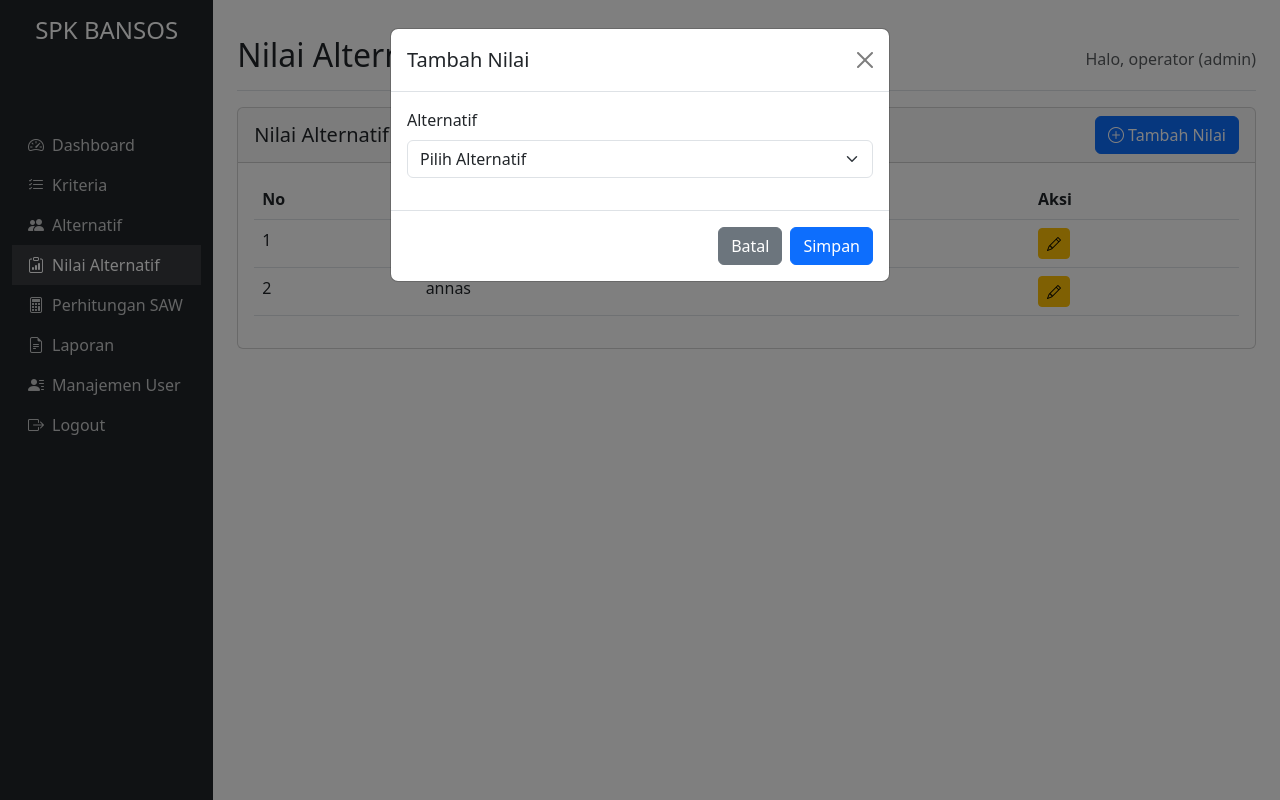
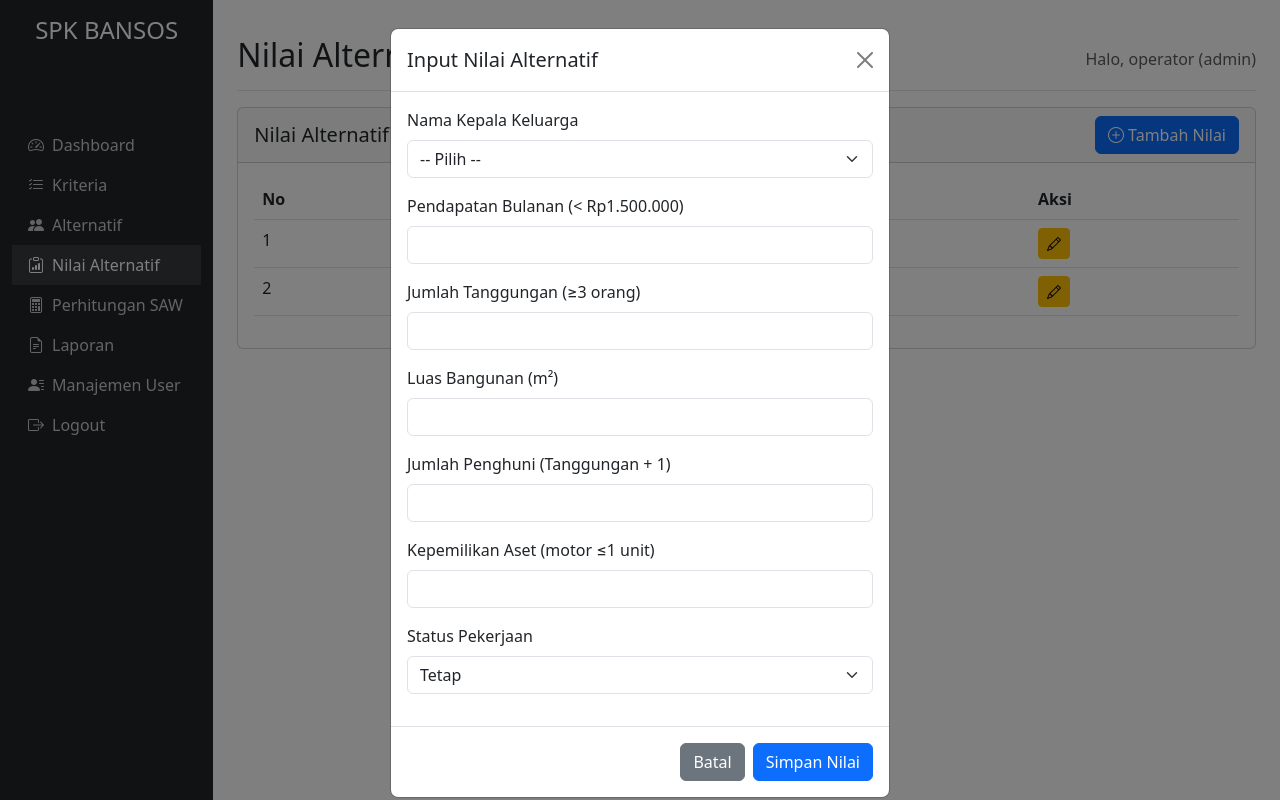
Before and after one commit to tqufkrrhmn/SPK-PENERIMAAN-BANSOS, a Flask app: page /nilai in a window 1280 px wide, after a click on "Tambah Nilai". Run offline with Flask 3, Linux system fonts and the light colour scheme; a user stored in the database is signed in; data comes from the database, SQL or seed files in the repository; data that the repository does not hold is empty; some libraries are stand-ins or nearby versions.

Commit message:
perbaikan terbaru

```diff
--- a/src/app.py
+++ b/src/app.py
@@ -332,7 +332,7 @@ def nilai():
     cursor = mysql.connection.cursor(MySQLdb.cursors.DictCursor)
 
     if request.method == 'POST':
-        alternatif_id = request.form['alternatif']
+        alternatif_id = request.form['alternatif_id']
 
         # Hapus nilai lama jika ada
         cursor.execute("DELETE FROM nilai_alternatif WHERE id_alternatif = %s", (alternatif_id,))
@@ -534,3 +534,92 @@ def delete_user(id):
 
 if __name__ == '__main__':
     app.run(debug=True)
+
+
+@app.route("/nilai", methods=["GET", "POST"])
+def nilai():
+    cursor = mysql.connection.cursor(MySQLdb.cursors.DictCursor)
+
+
+    if request.method == "POST":
+        id_alternatif = request.form.get("id_alternatif")
+        if id_alternatif:
+            nilai_kriteria = {}
+            for i in range(1, 6):
+                nilai_kriteria[i] = request.form.get(f'kriteria_{i}')
+
+            # Hitung nilai cost otomatis untuk kriteria 3 (kondisi tempat tinggal)
+            try:
+                luas = float(nilai_kriteria[3])
+                tanggungan = int(nilai_kriteria[2])
+                nilai_kriteria[3] = luas / (tanggungan + 1)
+            except:
+                nilai_kriteria[3] = 0
+
+            for id_kriteria, nilai in nilai_kriteria.items():
+                cursor.execute("REPLACE INTO nilai (id_alternatif, id_kriteria, nilai) VALUES (?, ?, ?)",
+                            (id_alternatif, id_kriteria, float(nilai)))
+            conn.commit()
+        return redirect(url_for("nilai"))
+
+
+    # Method GET - tampilkan data
+    cursor.execute("SELECT * FROM alternatif")
+    alternatif_list = cursor.fetchall()
+
+    cursor.execute("SELECT * FROM kriteria")
+    kriteria_list = cursor.fetchall()
+
+    # Ambil data nilai untuk ditampilkan di tabel
+    cursor.execute("""
+        SELECT a.id_alternatif, a.nama_kepala_keluarga, k.nama_kriteria, n.nilai
+        FROM alternatif a
+        LEFT JOIN nilai_alternatif n ON a.id_alternatif = n.id_alternatif
+        LEFT JOIN kriteria k ON n.id_kriteria = k.id_kriteria
+    """)
+    nilai_data = cursor.fetchall()
+
+    return render_template("nilai.html", alternatif_list=alternatif_list, kriteria_list=kriteria_list, nilai_data=nilai_data)
+
+
+
+@app.route("/perhitungan", methods=["GET", "POST"])
+def perhitungan():
+    cursor = mysql.connection.cursor(MySQLdb.cursors.DictCursor)
+    hasil_saw = hitung_saw()
+
+    if request.method == "POST":
+        # Simpan hasil ke laporan
+        tanggal = datetime.datetime.now().strftime("%Y-%m-%d %H:%M:%S")
+        for row in hasil_saw["ranking"]:
+            cursor.execute("INSERT INTO laporan (id_alternatif, nilai_akhir, tanggal) VALUES (%s, %s, %s)",
+                           (row["id_alternatif"], row["nilai_akhir"], tanggal))
+        mysql.connection.commit()
+        flash("Laporan berhasil disimpan.")
+        return redirect(url_for("laporan"))
+
+    return render_template("perhitungan.html", hasil=hasil_saw)
+
+@app.route("/laporan")
+def laporan():
+    cursor = mysql.connection.cursor(MySQLdb.cursors.DictCursor)
+    cursor.execute("""
+        SELECT l.*, a.nama_kepala_keluarga, a.no_kk, a.alamat
+        FROM laporan l
+        JOIN alternatif a ON l.id_alternatif = a.id_alternatif
+        ORDER BY l.tanggal DESC, l.nilai_akhir DESC
+    """)
+    data = cursor.fetchall()
+    return render_template("laporan.html", laporan=data)
+
+@app.route("/cetak_laporan")
+def cetak_laporan():
+    cursor = mysql.connection.cursor(MySQLdb.cursors.DictCursor)
+    cursor.execute("""
+        SELECT l.*, a.nama_kepala_keluarga, a.no_kk, a.alamat
+        FROM laporan l
+        JOIN alternatif a ON l.id_alternatif = a.id_alternatif
+        ORDER BY l.tanggal DESC, l.nilai_akhir DESC
+    """)
+    data = cursor.fetchall()
+    return render_template("cetak_laporan.html", laporan=data)
--- a/src/templates/nilai.html
+++ b/src/templates/nilai.html
@@ -48,34 +48,63 @@
 </div>
 
 <!-- Modal Tambah Nilai -->
-<div class="modal fade" id="tambahNilaiModal" tabindex="-1">
+<div class="modal fade" id="tambahNilaiModal" tabindex="-1" aria-labelledby="tambahNilaiModalLabel" aria-hidden="true">
   <div class="modal-dialog">
     <div class="modal-content">
+      <form method="POST" action="{{ url_for('nilai') }}">
         <div class="modal-header">
-                <h5 class="modal-title">Tambah Nilai</h5>
-                <button type="button" class="btn-close" data-bs-dismiss="modal"></button>
+          <h5 class="modal-title" id="tambahNilaiModalLabel">Input Nilai Alternatif</h5>
+          <button type="button" class="btn-close" data-bs-dismiss="modal" aria-label="Tutup"></button>
         </div>
-            <form action="{{ url_for('nilai') }}" method="POST">
         <div class="modal-body">
+          <!-- Pilihan Alternatif -->
           <div class="mb-3">
-                        <label for="alternatif" class="form-label">Alternatif</label>
-                        <select class="form-select" id="alternatif" name="alternatif_id" required>
-                            <option value="">Pilih Alternatif</option>
-                            {% for alt in alternatif_list %}
-                            <option value="{{ alt['id_alternatif'] }}">{{ alt['nama_kepala_keluarga'] }}</option>
+            <label for="alternatif_id" class="form-label">Nama Kepala Keluarga</label>
+            <select class="form-select" name="alternatif_id" id="alternatif_id" required>
+              <option value="">-- Pilih --</option>
+              {% for alternatif in alternatif_list %}
+              <option value="{{ alternatif.id_alternatif }}">{{ alternatif.nama_kepala_keluarga }}</option>
               {% endfor %}
             </select>
           </div>
-                    {% for kriteria in kriteria_list %}
+          <!-- Pendapatan Bulanan -->
           <div class="mb-3">
-                        <label for="nilai{{ kriteria['id_kriteria'] }}" class="form-label">{{ kriteria['nama_kriteria'] }}</label>
-                        <input type="number" class="form-control" id="nilai{{ kriteria['id_kriteria'] }}" name="nilai_{{ kriteria['id_kriteria'] }}" step="0.01" required>
+            <label for="pendapatan" class="form-label">Pendapatan Bulanan (&lt; Rp1.500.000)</label>
+            <input type="number" class="form-control" name="pendapatan" id="pendapatan" min="0" required>
           </div>
-                    {% endfor %}
+          <!-- Jumlah Tanggungan -->
+          <div class="mb-3">
+            <label for="tanggungan" class="form-label">Jumlah Tanggungan (≥3 orang)</label>
+            <input type="number" class="form-control" name="tanggungan" id="tanggungan" min="0" required>
+          </div>
+          <!-- Luas Bangunan -->
+          <div class="mb-3">
+            <label for="luas_bangunan" class="form-label">Luas Bangunan (m²)</label>
+            <input type="number" class="form-control" name="luas_bangunan" id="luas_bangunan" min="1" required>
+          </div>
+          <!-- Jumlah Penghuni -->
+          <div class="mb-3">
+            <label for="jumlah_penghuni" class="form-label">Jumlah Penghuni (Tanggungan + 1)</label>
+            <input type="number" class="form-control" name="jumlah_penghuni" id="jumlah_penghuni" min="1" required>
+          </div>
+          <!-- Kepemilikan Aset (motor) -->
+          <div class="mb-3">
+            <label for="aset_motor" class="form-label">Kepemilikan Aset (motor ≤1 unit)</label>
+            <input type="number" class="form-control" name="aset_motor" id="aset_motor" min="0" max="10" required>
+          </div>
+          <!-- Status Pekerjaan -->
+          <div class="mb-3">
+            <label for="status_pekerjaan" class="form-label">Status Pekerjaan</label>
+            <select class="form-select" name="status_pekerjaan" id="status_pekerjaan" required>
+              <option value="0">Tetap</option>
+              <option value="1">Tidak Tetap</option>
+              <option value="2">Pengangguran</option>
+            </select>
+          </div>
         </div>
         <div class="modal-footer">
           <button type="button" class="btn btn-secondary" data-bs-dismiss="modal">Batal</button>
-                    <button type="submit" class="btn btn-primary">Simpan</button>
+          <button type="submit" class="btn btn-primary">Simpan Nilai</button>
         </div>
       </form>
     </div>
@@ -92,7 +121,7 @@
                 <h5 class="modal-title">Edit Nilai - {{ alternatif['nama_kepala_keluarga'] }}</h5>
                 <button type="button" class="btn-close" data-bs-dismiss="modal"></button>
             </div>
-            <form action="{{ url_for('edit_nilai', **{'alternatif_id': alternatif['id_alternatif']}) }}" method="POST">
+            <form action="{{ url_for('nilai') }}" method="POST">
                 <div class="modal-body">
                     {% for kriteria in kriteria_list %}
                     <div class="mb-3">
```
Also changed, not shown: src/templates/cetak_laporan.html (added, +46 -0 lines), 2 other files. Lines whose indentation alone changed are shown as unchanged.
